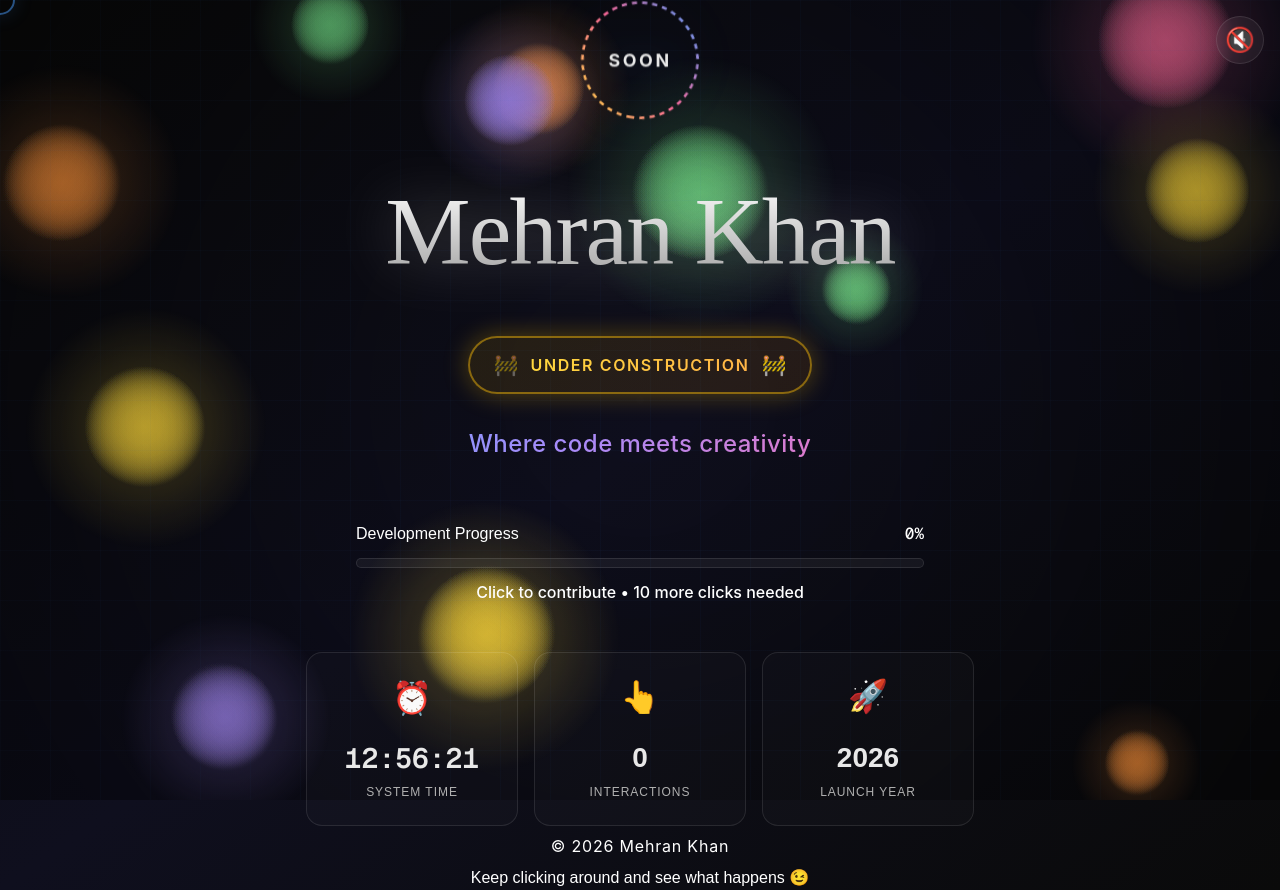
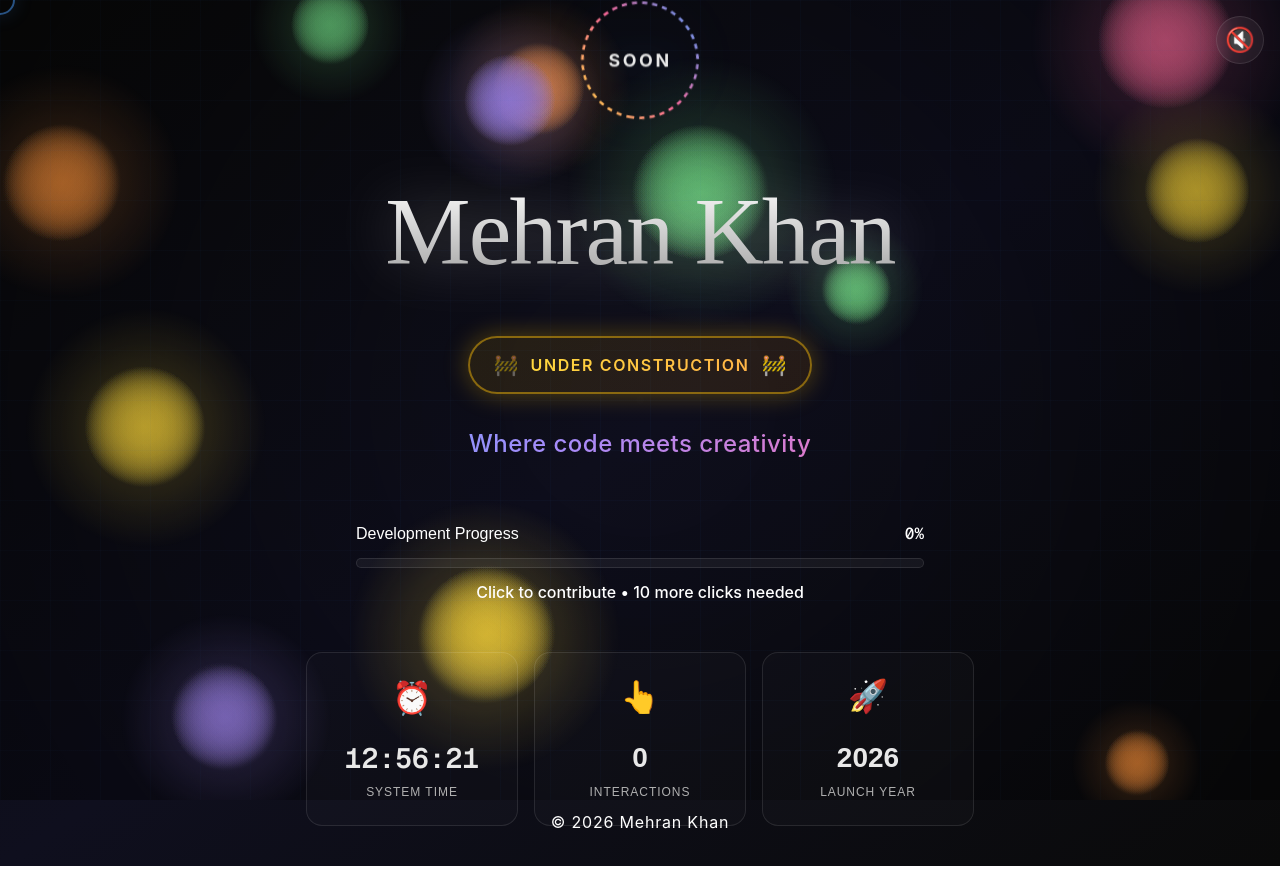
Before and after one commit to codebymehran/portfolio, a Next.js app: page / in a window 1280 px wide. After the commit the page ends 866 px from the top, so only its background shows below. Built offline with nearby package versions, Linux system fonts and the light colour scheme.

Commit message:
under construction page

```diff
--- a/app/page.tsx
+++ b/app/page.tsx
@@ -390,11 +390,7 @@ export default function Home() {
           </div>
 
           {/* Fun messages */}
-          <div className="fun-messages">
-            <p className="text-center text-sm sm:text-base">
-              Keep clicking around and see what happens 😉
-            </p>
-          </div>
+          <div className="fun-messages"></div>
         </div>
       </div>
 
```
